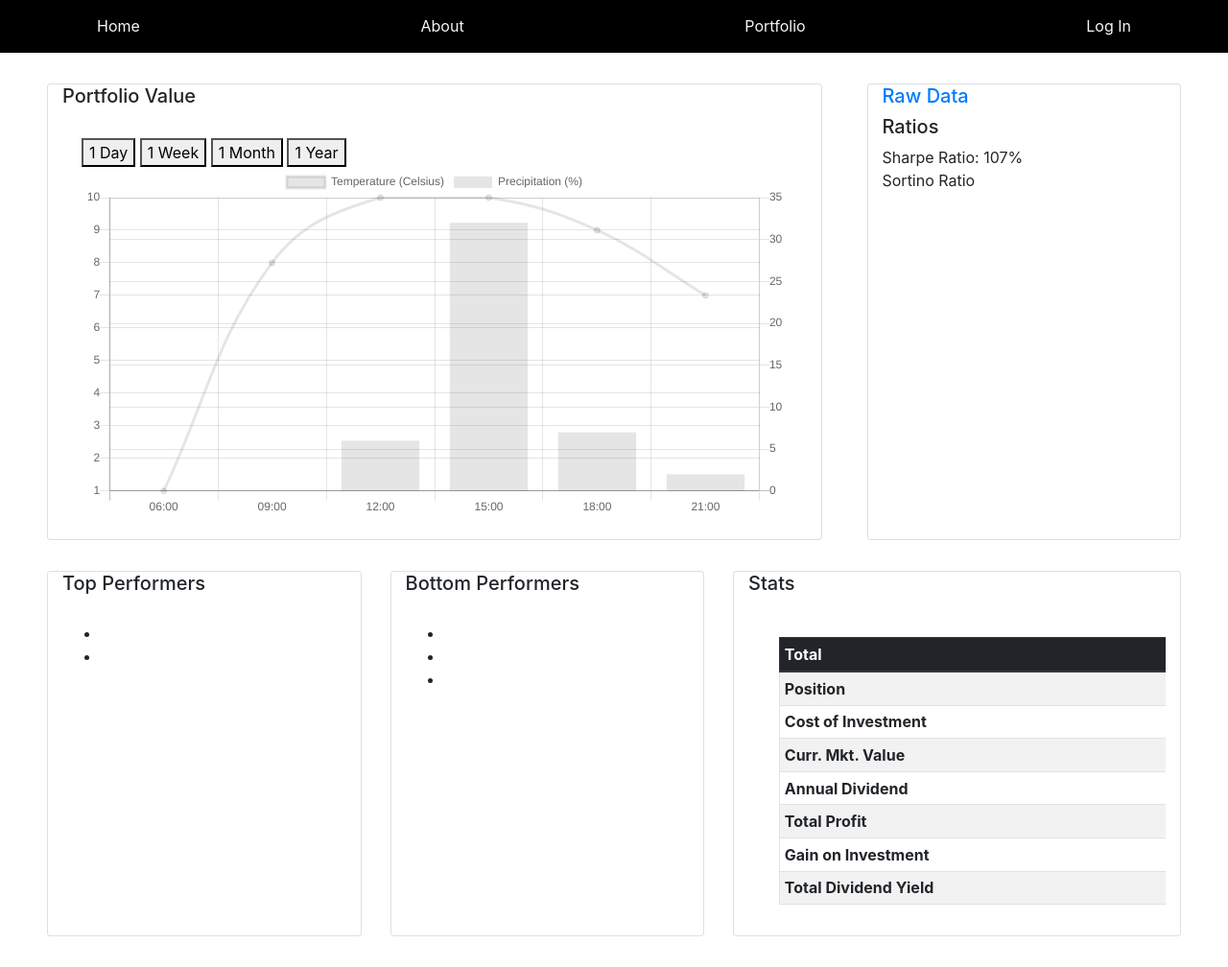
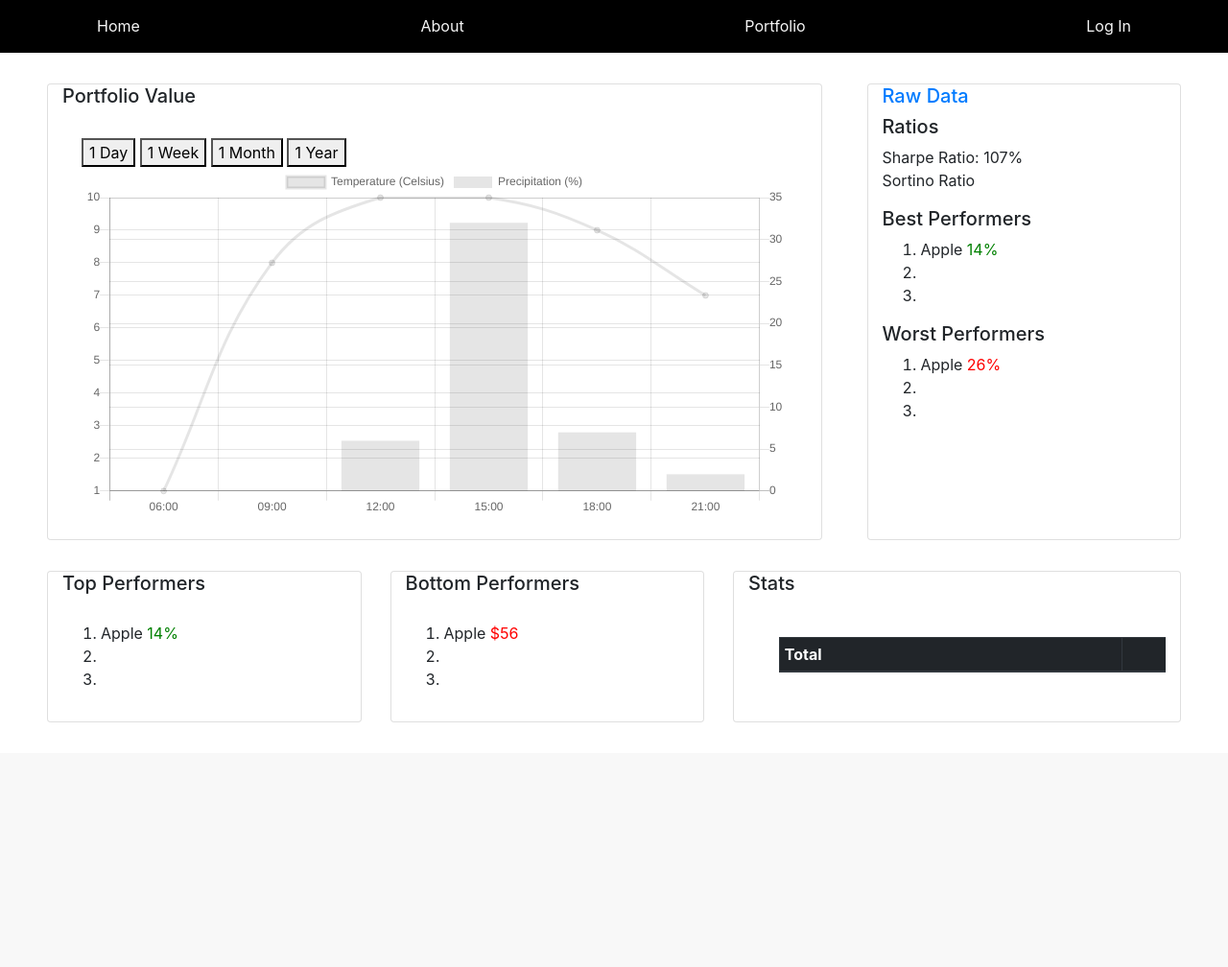
Before and after one commit to RIT-BTP/FMA-Website, a Flask app: page /portfolio in a window 1280 px wide. Shown: the part 255-1263 px from the top of the page at 96% size. After the commit the page ends 1008 px from the top, so only its background shows below. Run offline with Flask 2, Linux system fonts and the light colour scheme; lists and menus that the app fills with data are empty; some libraries are stand-ins or nearby versions.

Commit message:
portfolio formatting and equity chart labels

```diff
--- a/app/templates/home.html
+++ b/app/templates/home.html
@@ -39,11 +39,14 @@
 
 
 <script>
+    {% for stock in stocks %}
+    labels:[{{stock.sector}}]
+    {% endfor %}
     var ctx = document.getElementById('myChart');
     var myChart = new Chart(ctx, {
         type: 'doughnut',
         data: {
-            labels: ['Red', 'Blue', 'Yellow', 'Green', 'Purple', 'Orange'],
+            labels: ['Technology','Defense','Healthcare','Financials','Consumer Goods','Automotive','Service','Energy','Precious Metals'],
             datasets: [{
                 data: [12, 19, 3, 5, 2, 3],
                 backgroundColor: [
--- a/app/templates/portfolio.html
+++ b/app/templates/portfolio.html
@@ -32,6 +32,18 @@
         <p class="card-text">Sharpe Ratio: 107%
             </br>Sortino Ratio
         </p>
+        <h5>Best Performers</h5>
+        <ol>
+            <li>Apple <span style="color: green;">14%</span></li>
+            <li></li>
+            <li></li>
+        </ol>
+        <h5>Worst Performers</h5>
+        <ol>
+            <li>Apple <span style="color: red;"> 26%</span></li>
+            <li></li>
+            <li></li>
+        </ol>
     </div>
 </div>
 
@@ -39,20 +51,21 @@
     <div class="card col-md-3" style="margin-left: 4rem; margin-top:2rem; margin-bottom: 2rem;">
         <h5 class="card-title">Top Performers</h5>
         <p class="card-text">
-            <ul>
+            <ol>
+                <li>Apple <span style="color: green;">14%</span></li>
                 <li></li>
                 <li></li>
-            </ul>
+            </ol>
         </p>
     </div>
     <div class="card col-md-3" style="margin-top:2rem; margin-bottom: 2rem;">
         <h5 class="card-title">Bottom Performers</h5>
         <p class="card-text">
-            <ul>
+            <ol>
+                <li>Apple <span style="color: red;"> $56</span></li>
                 <li></li>
                 <li></li>
-                <li></li>
-            </ul>
+            </ol>
         </p>
     </div>
     <div class="card col-md-6" style="margin-right:4rem;margin-top:2rem; margin-bottom: 2rem;">
@@ -66,6 +79,7 @@
                     </tr>
                 </thead>
                 <tbody>
+                    {% for stock in stocks %}
                     <tr>
                         <th scope=”row”>Position</th>
                         <td></td>
@@ -94,6 +108,7 @@
                         <th scope=”row”>Total Dividend Yield</th>
                         <td></td>
                     </tr>
+                    {% endfor %}
                 </tbody>
             </table>
 
@@ -101,27 +116,7 @@
     </div>
 </div>
 
-<!--<div class="row" style="margin:2rem;">
-    <div class="col-sm-6">
-        <div class="card">
-            <div class="card-body">
-                <h5 class="card-title">Portfolio Breakdown</h5>
-                <h5>Top Performers</h5>
-                <ul>
-                    <li></li>
-                </ul>
-                <h5>Bottom Performers</h5>
-            </div>
-        </div>
-    </div>
-    <div class="col-sm-6">
-        <div class="card">
-            <div class="card-body">
-                <h5 class="card-title">Stats</h5>
-            </div>
-        </div>
-    </div>
-</div>-->
+
 <script>
     var chart_labels = ['06:00', '09:00', '12:00', '15:00', '18:00', '21:00'];
     var temp_dataset = ['1', '8', '10', '10', '9', '7'];
```
Lines whose indentation alone changed are shown as unchanged.
